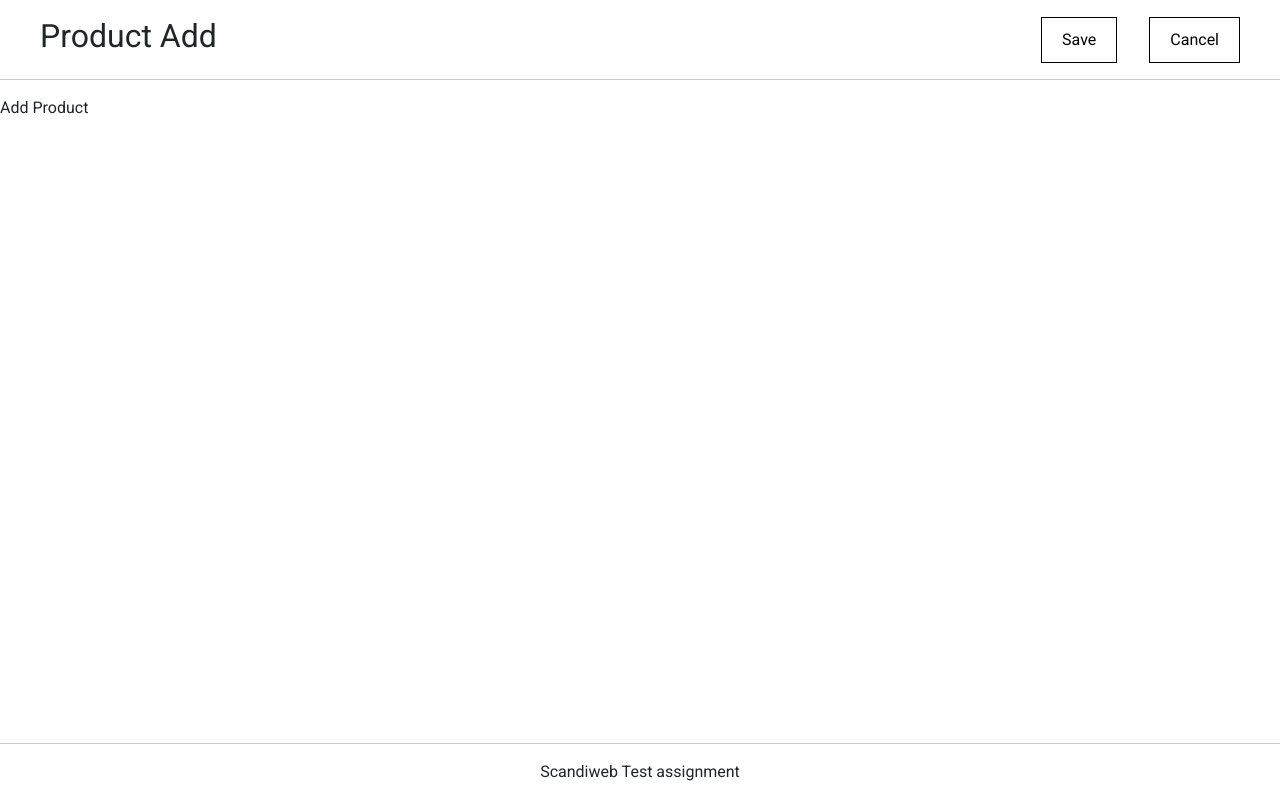
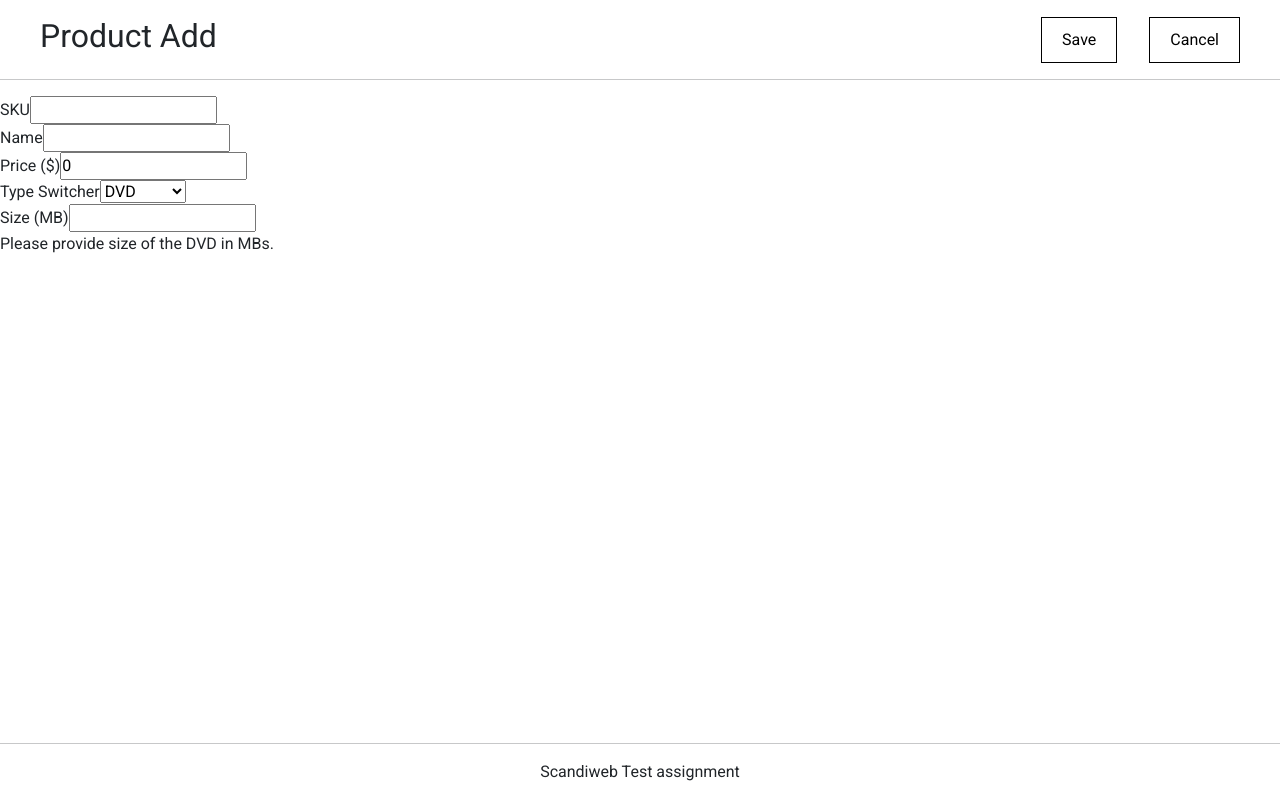
Before and after one commit to CHAKHVA/product-list-app, a React (Vite) app: page /addproduct in a window 1280 px wide. Built offline with nearby package versions, Linux system fonts and the light colour scheme.

Commit message:
create add product form

```diff
--- /dev/null
+++ b/src/components/AddBook/AddBook.tsx
@@ -0,0 +1,13 @@
+import React from 'react';
+
+export default function AddBook() {
+    return (
+        <div>
+            <div>
+                <label htmlFor="weight">Weight (KG)</label>
+                <input type="text" id="weight" name="weight"/>
+            </div>
+            <p>Please provide weight of the Book in KGs.</p>
+        </div>
+    );
+}
--- /dev/null
+++ b/src/components/AddDVD/AddDVD.tsx
@@ -0,0 +1,13 @@
+import React from 'react';
+
+export default function AddDVD() {
+    return (
+        <div>
+            <div>
+                <label htmlFor="size">Size (MB)</label>
+                <input type="text" id="size" name="size"/>
+            </div>
+            <p>Please provide size of the DVD in MBs.</p>
+        </div>
+    );
+}
--- /dev/null
+++ b/src/components/AddFurniture/AddFurniture.tsx
@@ -0,0 +1,21 @@
+import React from 'react';
+
+export default function AddFurniture() {
+    return (
+        <div>
+            <div>
+                <label htmlFor="height">Height (CM)</label>
+                <input type="text" id="height" name="height" />
+            </div>
+            <div>
+                <label htmlFor="width">Width (CM)</label>
+                <input type="text" id="width" name="width" />
+            </div>
+            <div>
+                <label htmlFor="length">Length (CM)</label>
+                <input type="text" id="length" name="length" />
+            </div>
+            <p>Please provide dimension of the Furniture in HxWxLx format.</p>
+        </div>
+    );
+}
--- a/src/components/AddProductForm/AddProductForm.tsx
+++ b/src/components/AddProductForm/AddProductForm.tsx
@@ -1,11 +1,94 @@
-import React from "react";
-import { Link } from "react-router-dom";
+import React, {useState, forwardRef, ForwardRefRenderFunction} from "react";
+import {Link} from "react-router-dom";
 import "./AddProductForm.scss";
+import AddBook from "../AddBook/AddBook";
+import AddDVD from "../AddDVD/AddDVD";
+import AddFurniture from "../AddFurniture/AddFurniture";
+import axios from "axios";
 
-export default function ProductListHeader() {
-    return (
-        <form action="" method="post" id="product_form">
+interface Props {}
 
-        </form>
-    );
+export interface IProduct {
+    sku: string;
+    name: string;
+    price: number;
+    product_type: "DVD" | "Book" | "Furniture";
+    size?: number;
+    weight?: number;
+    height?: number;
+    width?: number;
+    length?: number;
 }
+
+export const AddProductForm = forwardRef<HTMLFormElement, Props>((props, ref) => {
+        const [selectedOption, setSelectedOption] = useState('DVD');
+
+        const [productData, setProductData] = useState<IProduct>({
+            sku: "",
+            name: "",
+            price: 0,
+            product_type: "DVD",
+            size: undefined,
+            weight: undefined,
+            height: undefined,
+            width: undefined,
+            length: undefined
+        });
+
+        const handleInputChange = (event: React.ChangeEvent<HTMLInputElement | HTMLTextAreaElement>) => {
+            setProductData({
+                ...productData,
+                [event.target.name]: event.target.value
+            });
+        }
+
+        const handleOptionChange = (event: React.ChangeEvent<HTMLSelectElement>) => {
+            setSelectedOption(event.target.value);
+        };
+
+        const renderComponentByValue = (value: string) => {
+            switch (value) {
+                case 'DVD':
+                    return <AddDVD />;
+                case 'Book':
+                    return <AddBook />;
+                case 'Furniture':
+                    return <AddFurniture />;
+                default:
+                    return null;
+            }
+        };
+
+        const handleSubmit = async (event: React.FormEvent<HTMLFormElement>) => {
+            event.preventDefault();
+            const formData = new FormData(event.currentTarget);
+            const response = await axios.post("http://localhost:8000/api/create_product.php", productData);
+        };
+
+        return (
+            <form method="post" id="product_form" ref={ref} onSubmit={handleSubmit}>
+                <div>
+                    <label htmlFor="sku">SKU</label>
+                    <input type="text" id="sku" name="sku" value={productData.sku} onChange={handleInputChange}/>
+                </div>
+                <div>
+                    <label htmlFor="name">Name</label>
+                    <input type="text" id="name" name="name" value={productData.name} onChange={handleInputChange}/>
+                </div>
+                <div>
+                    <label htmlFor="price">Price ($)</label>
+                    <input type="text" id="price" name="price" value={productData.price} onChange={handleInputChange}/>
+                </div>
+                <div>
+                    <label htmlFor="product_type">Type Switcher</label>
+                    <select id="productType" name="product_type" onChange={handleOptionChange}>
+                        <option id="DVD" value="DVD">DVD</option>
+                        <option id="Book" value="Book">Book</option>
+                        <option id="Furniture" value="Furniture">Furniture</option>
+                    </select>
+                </div>
+                {renderComponentByValue(selectedOption)}
+            </form>
+        );
+    }
+);
--- a/src/components/Header/AddProductHeader.tsx
+++ b/src/components/Header/AddProductHeader.tsx
@@ -2,7 +2,12 @@ import React from "react";
 import { Link } from "react-router-dom";
 import "./Header.scss";
 
-export default function AddProductHeader() {
+interface Props {
+  handleClick: () => void;
+}
+
+export default function AddProductHeader({ handleClick }: Props) {
+
   return (
     <header className="header">
       <nav className="navigation d-flex justify-content-between align-items-center">
@@ -11,7 +16,7 @@ export default function AddProductHeader() {
           <ul className="d-flex flex-row navbar-nav justify-content-center">
             <li className="nav-item">
               <Link to="/">
-                <button type="button" className="nav-button">
+                <button type="button" className="nav-button" onClick={handleClick}>
                   Save
                 </button>
               </Link>
--- a/src/pages/AddProduct/AddProduct.tsx
+++ b/src/pages/AddProduct/AddProduct.tsx
@@ -1,11 +1,19 @@
-import React from "react";
-import Header from "../../components/Header/AddProductHeader";
+import React, {useRef} from "react";
+import AddProductHeader from "../../components/Header/AddProductHeader";
+import { AddProductForm } from "../../components/AddProductForm/AddProductForm";
 
 export default function AddProduct() {
+    const formRef = useRef<HTMLFormElement>(null);
+
+    const handleButtonClick = () => {
+        if (formRef.current) {
+            formRef.current.requestSubmit();
+        }
+    };
   return (
     <>
-      <Header />
-      <div>Add Product</div>
+      <AddProductHeader handleClick={handleButtonClick}/>
+      <AddProductForm ref={formRef} />
     </>
   );
 }
```
Also changed, not shown: src/components/AddBook/AddBook.scss (added), src/components/AddDVD/AddDVD.scss (added), src/components/AddFurniture/AddFurniture.scss (added).
